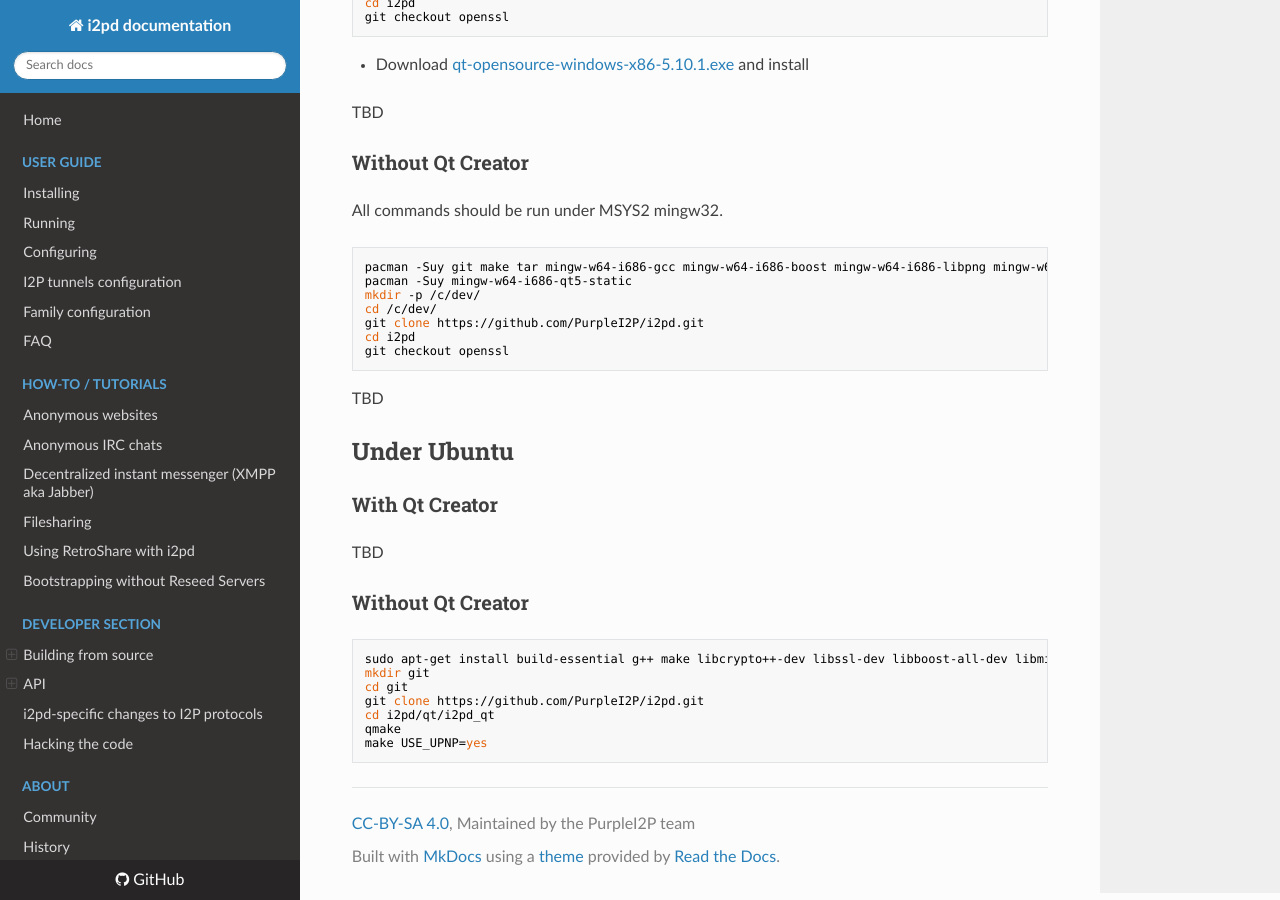
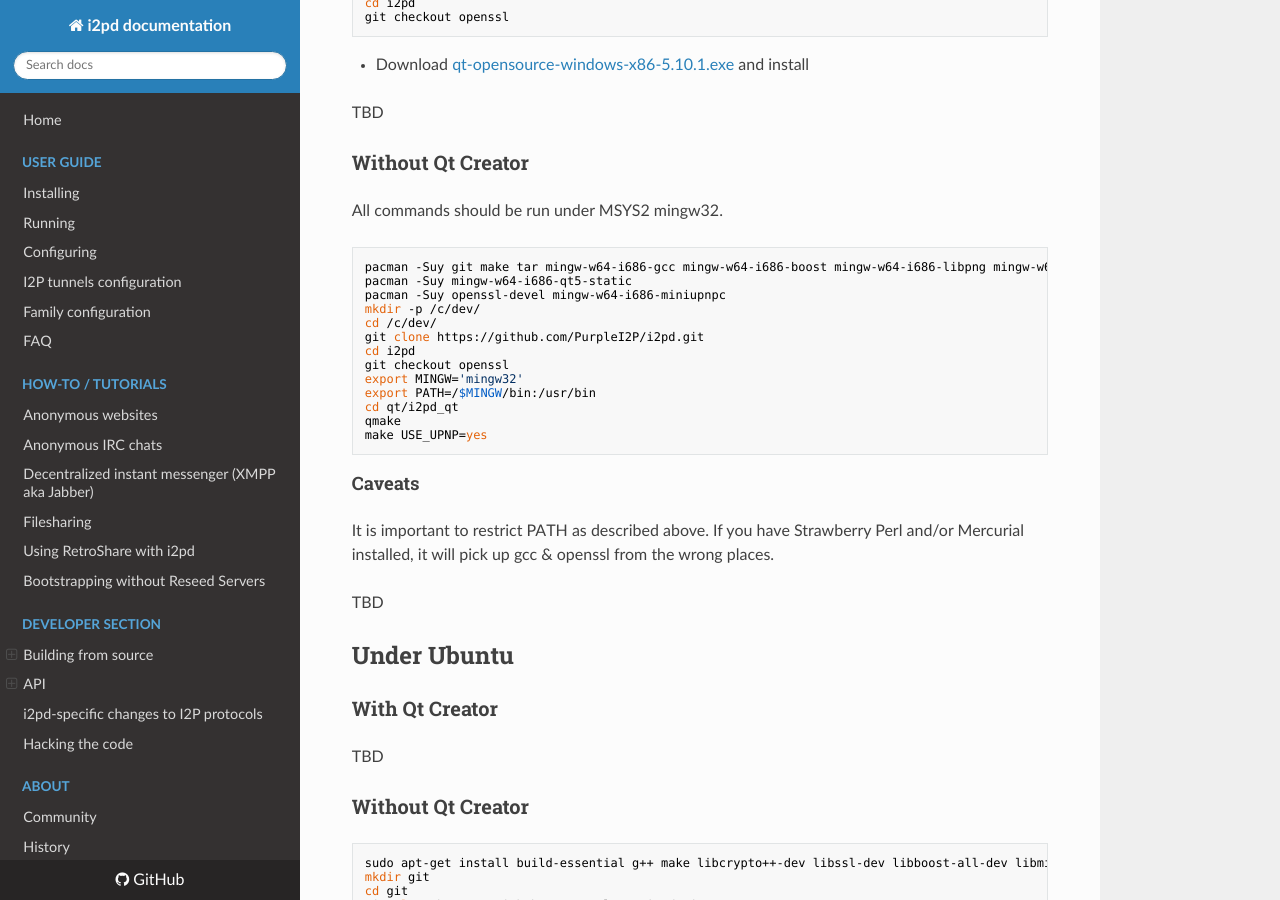
Before and after one commit to PurpleI2P/i2pd_docs_en, an MkDocs documentation site: the page built from docs/devs/building/qt-desktop-gui.md, in a window 1280 px wide and 900 px high, scrolled down 421 px. Built offline with MkDocs 1.6.1, drawn with Linux system fonts in a browser that asks for light colours; nearby versions of some CDN libraries; old or Windows-style settings are respelled for this version of MkDocs.

Commit message:
Update qt-desktop-gui.md

````diff
--- a/docs/devs/building/qt-desktop-gui.md
+++ b/docs/devs/building/qt-desktop-gui.md
@@ -28,12 +28,22 @@ All commands should be run under MSYS2 mingw32.
 ```
 pacman -Suy git make tar mingw-w64-i686-gcc mingw-w64-i686-boost mingw-w64-i686-libpng mingw-w64-i686-openssl mingw-w64-i686-zlib
 pacman -Suy mingw-w64-i686-qt5-static
+pacman -Suy openssl-devel mingw-w64-i686-miniupnpc
 mkdir -p /c/dev/
 cd /c/dev/
 git clone https://github.com/PurpleI2P/i2pd.git
 cd i2pd
 git checkout openssl
+export MINGW='mingw32'
+export PATH=/$MINGW/bin:/usr/bin
+cd qt/i2pd_qt
+qmake
+make USE_UPNP=yes
 ```
+
+#### Caveats
+
+It is important to restrict PATH as described above. If you have Strawberry Perl and/or Mercurial installed, it will pick up gcc & openssl from the wrong places.
 
 TBD
 
````
